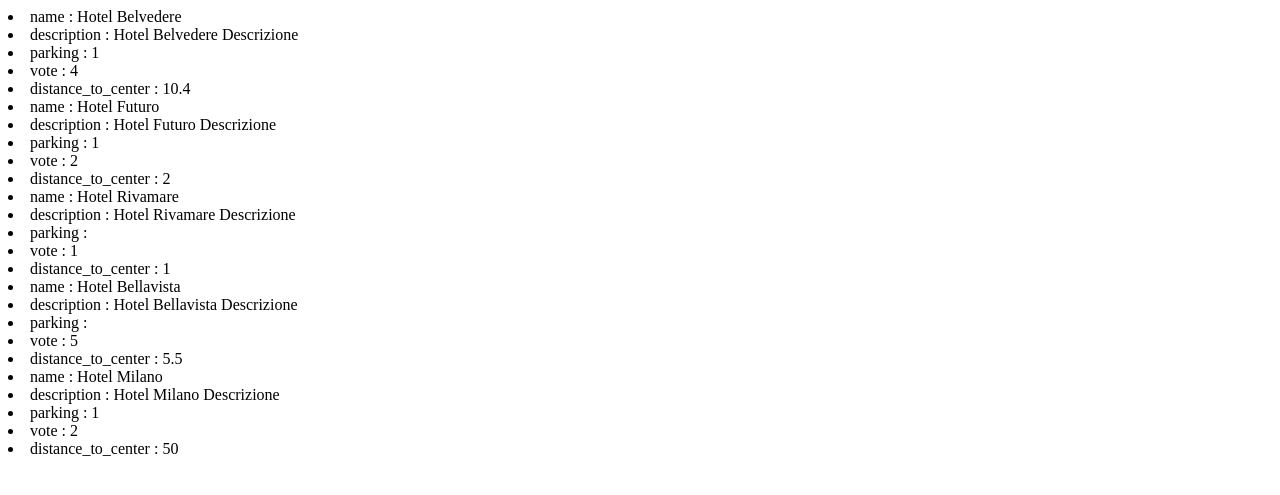
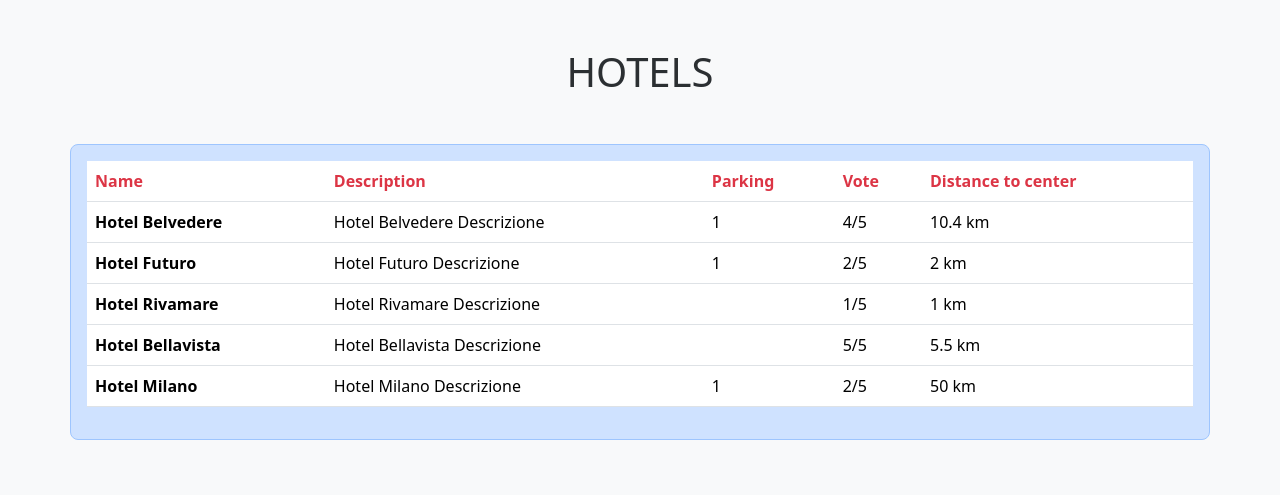
Before and after one commit to RiccardoSansone/php-hotel, a PHP site: page / in a window 1280 px wide. Shown: the top 495 px of the page. Run offline with PHP 8.4, Linux system fonts and the light colour scheme.

Commit message:
add table with occorrence request

```diff
--- a/index.php
+++ b/index.php
@@ -47,21 +47,44 @@ $hotels = [
 <!DOCTYPE html>
 <html lang="en">
 <head>
+    <title>phpHotel</title>
     <meta charset="UTF-8">
-    <meta name="viewport" content="width=device-width, initial-scale=1.0">
-    <title>phpHotel</title>
+    <meta name="viewport" content="width=device-width, initial-scale=1.0"><link href="https://cdn.jsdelivr.net/npm/bootstrap@5.3.2/dist/css/bootstrap.min.css" rel="stylesheet" integrity="sha384-T3c6CoIi6uLrA9TneNEoa7RxnatzjcDSCmG1MXxSR1GAsXEV/Dwwykc2MPK8M2HN" crossorigin="anonymous">
 </head>
-<body>
+<body class="bg-light">
 
 
-    <?php
-        foreach($hotels as $hotel){
-            foreach($hotel as $key => $value){
-                echo"<li>$key : $value</li>";
-            }
-        }
-    ?>
+    <h1 class="text-secondary-emphasis text-center mb-5 mt-5">HOTELS</h1>
+    <div class="container p-3 text-primary-emphasis bg-primary-subtle border border-primary-subtle rounded-3">
+
+        <table class="table">
+            <thead>
+
+                <tr>
+                    <th class="text-danger">Name</th>
+                    <th class="text-danger">Description</th>
+                    <th class="text-danger">Parking</th>
+                    <th class="text-danger">Vote</th>
+                    <th class="text-danger">Distance to center</th>
+                </tr>
+                <?php foreach($hotels as $hotel) : ?>
+                    <tr>
+                        <th scope="col"><?= $hotel['name']?></th>
+                        <td class=""><?= $hotel['description']?></td>
+                        <td class=""><?= $hotel['parking']?></td>
+                        <td class=""><?= $hotel['vote']?>/5</td>
+                        <td class=""><?= $hotel['distance_to_center']?> km</td>
+                    </tr>
+                <?php endforeach; ?>
+
+            </thead>
+        </table>
+
+    </div>
 
 
+    <?php ?>
+
+    <script src="https://cdn.jsdelivr.net/npm/bootstrap@5.3.2/dist/js/bootstrap.bundle.min.js" integrity="sha384-C6RzsynM9kWDrMNeT87bh95OGNyZPhcTNXj1NW7RuBCsyN/o0jlpcV8Qyq46cDfL" crossorigin="anonymous"></script>
 </body>
 </html>
```
